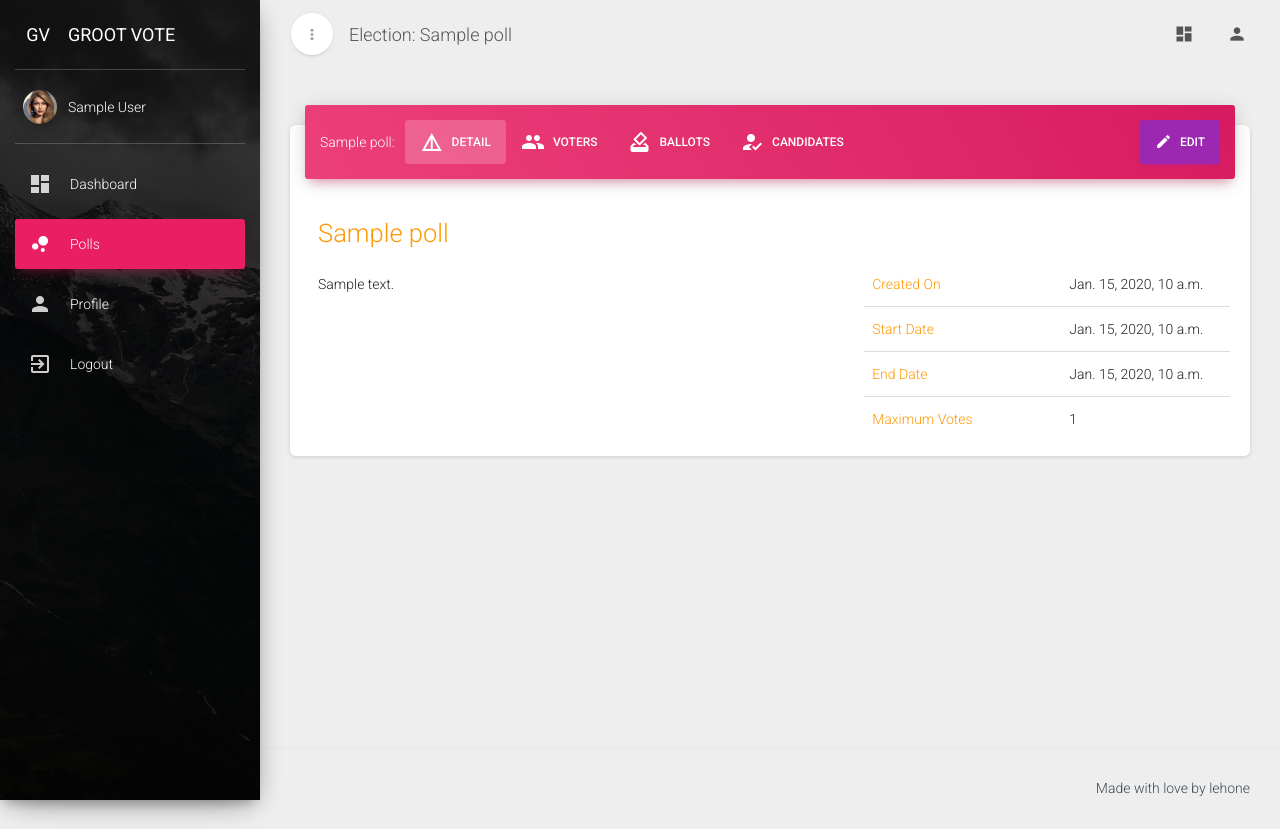
After one commit to lehone-hp/groot, a Django app: page /polls/1/ in a window 1280 px wide. The commit adds this page. Run offline with Django 3.2, Linux system fonts and the light colour scheme; a user stored in the database is signed in; tables that the repository leaves empty hold one stand-in row (values such as "Sample post"); some libraries are stand-ins or nearby versions.

Commit message:
Add voters to election

```diff
--- a/polls/forms.py
+++ b/polls/forms.py
@@ -24,3 +24,8 @@ class CreateElectionForm(forms.Form):
     start_date = forms.DateTimeField(input_formats=['%d/%m/%Y %H:%M'])
     end_date = forms.DateTimeField(input_formats=['%d/%m/%Y %H:%M'])
     max_votes = forms.IntegerField()
+
+
+class AddVoterForm(forms.Form):
+    name = forms.CharField(max_length=30, required=True)
+    email = forms.CharField(max_length=5000, required=True)
--- a/polls/static/polls/css/demo.css
+++ b/polls/static/polls/css/demo.css
@@ -451,3 +451,7 @@
 .w-100 {
     width: 100% !important;
 }
+
+.detail-table tr td{
+    width: 0% !important;
+}
--- a/polls/templates/polls/base.html
+++ b/polls/templates/polls/base.html
@@ -94,6 +94,7 @@
                 </li>
 
                 <li class="{% ifequal request.resolver_match.url_name 'elections' %}{{ 'active' }}{% endifequal %}
+                           {% ifequal request.resolver_match.url_name 'detail' %}{{ 'active' }}{% endifequal %}
                            {% ifequal request.resolver_match.url_name 'create_election' %}{{ 'active' }}{% endifequal %}">
                     <a href="{% url 'polls:elections' %}">
                         <i class="material-icons">bubble_chart</i>
--- /dev/null
+++ b/polls/templates/polls/election_detail.html
@@ -0,0 +1,219 @@
+{% extends "polls/base.html" %}
+
+{% block title %}{{ poll.name }}{% endblock %}
+{% block heading %}Election: {{ poll.name }}{% endblock %}
+
+{% block content %}
+
+    <div class="card">
+        <div class="card-header card-header-tabs" data-background-color="rose">
+            <div class="nav-tabs-navigation">
+                <div class="nav-tabs-wrapper">
+                    <span class="nav-tabs-title">{{ poll.name }}:</span>
+                    <ul class="nav nav-tabs display-inline" data-tabs="tabs">
+                        <li class="{% if request.GET.voter == false %}{{ 'active' }}{% endif %}">
+                        <a href="#details" data-toggle="tab">
+                            <i class="material-icons">details</i>
+                                Detail
+                                <div class="ripple-container"></div>
+                            </a>
+                        </li>
+                        <li class="{% if request.GET.voter %}{{ 'active' }}{% endif %}">
+                            <a href="#voters" data-toggle="tab" aria-expanded="true">
+                                <i class="material-icons">people</i>
+                                Voters
+                                <div class="ripple-container"></div>
+                            </a>
+                        </li>
+                        <li class="">
+                            <a href="#ballots" data-toggle="tab">
+                                <i class="material-icons">how_to_vote</i>
+                                Ballots
+                                <div class="ripple-container"></div>
+                            </a>
+                        </li>
+                        <li class="">
+                            <a href="#candidates" data-toggle="tab">
+                                <i class="material-icons">how_to_reg</i>
+                                Candidates
+                                <div class="ripple-container"></div>
+                            </a>
+                        </li>
+                        <li class="float-right">
+                            <a href="#" class="btn btn-primary">
+                                <i class="material-icons">edit</i>
+                                Edit
+                                <div class="ripple-container"></div>
+                            </a>
+                        </li>
+                    </ul>
+                </div>
+            </div>
+        </div>
+        <div class="card-content">
+            <div class="tab-content">
+                <div class="tab-pane {% if request.GET.voter == false %}{{ 'active' }}{% endif %}" id="details">
+                    <h3  class="text-warning" style="padding-left: 8px">{{ poll.name }}</h3>
+                    <div class="row">
+                        <div class="col-md-7 table-responsive">
+                            <table class="table  detail-table">
+                                <tbody>
+                                    <tr>
+                                        <td>{{ poll.description }}</td>
+                                    </tr>
+                                </tbody>
+                            </table>
+                        </div>
+                        <div class="col-md-5 table-responsive">
+                            <table class="table detail-table">
+                                <tbody>
+                                    <tr>
+                                        <td class="text-warning">Created On</td>
+                                        <td>{{ poll.created_at}}</td>
+                                    </tr>
+                                    <tr>
+                                        <td class="text-warning">Start Date</td>
+                                        <td>{{ poll.start}}</td>
+                                    </tr>
+                                    <tr>
+                                        <td class="text-warning">End Date</td>
+                                        <td>{{ poll.expiration}}</td>
+                                    </tr>
+                                    <tr>
+                                        <td class="text-warning">Maximum Votes</td>
+                                        <td>{{ poll.max_votes }}</td>
+                                    </tr>
+                                </tbody>
+                            </table>
+                        </div>
+                    </div>
+                </div>
+
+                <div class="tab-pane {% if request.GET.voter %}{{ 'active' }}{% endif %}" id="voters">
+                    <div class="row">
+                        <div class="col-sm-6 col-md-8 table-responsive">
+                            <table class="table table-striped detail-table">
+                        <thead>
+                            <tr>
+                                <th>SN</th>
+                                <th>Name</th>
+                                <th>Email</th>
+                                <th>Voted</th>
+                            </tr>
+                        </thead>
+                        <tbody>
+                            {% for voter in poll.voter_set.all %}
+                            <tr>
+                                <td>{{ forloop.counter }}</td>
+                                <td>{{ voter.name }}</td>
+                                <td>{{ voter.email }}</td>
+                                <td>
+                                    {% if voter.vote_set.count > 0 %}
+                                    <i class="material-icons text-success">done</i>
+                                    {% else %}
+                                    <i class="material-icons text-danger">close</i>
+                                    {% endif %}
+                                </td>
+                            </tr>
+                            {% endfor %}
+                        </tbody>
+                    </table>
+                        </div>
+                        <div class="col-sm-6 col-md-4">
+                            <div class="card">
+                                <form action="{% url 'polls:add_voter' poll.id %}" method="POST">
+                                {% csrf_token %}
+
+                                <div class="card-header card-header-icon" data-background-color="rose">
+                                    <i class="material-icons">person_add</i>
+                                </div>
+                                <div class="card-content">
+                                    <h4 class="card-title">Add Voter</h4>
+                                    <div class="form-group label-floating">
+                                        <label class="control-label">Name
+                                            <star>*</star>
+                                        </label>
+                                        <input class="form-control"
+                                               name="name"
+                                               type="text"
+                                               required="true"/>
+                                    </div>
+                                    <div class="form-group label-floating">
+                                        <label class="control-label">Email Address
+                                            <star>*</star>
+                                        </label>
+                                        <input class="form-control"
+                                               name="email"
+                                               type="email"
+                                               required="true"/>
+                                    </div>
+
+                                    <div class="form-footer text-right">
+                                        <button type="submit" class="btn btn-rose btn-fill">Add Voter</button>
+                                    </div>
+                                </div>
+                            </form>
+                            </div>
+                        </div>
+                    </div>
+                </div>
+
+                <div class="tab-pane" id="ballots">
+                    <table class="table table-striped detail-table">
+                        <thead>
+                            <tr>
+                                <th>SN</th>
+                                <th>Voter</th>
+                                <th>Candidate</th>
+                                <th>Date Casted</th>
+                            </tr>
+                        </thead>
+                        <tbody>
+                            {% for voter in poll.voter_set.all %}
+                                {% for vote in poll.vote_set.all %}
+                                    <tr>
+                                        <td>{{ forloop.counter }}</td>
+                                        <td>{{ voter.name }}</td>
+                                        <td>{{ vote.option.name }}</td>
+                                        <td>{{ vote.created_at }}</td>
+                                    </tr>
+                                {% endfor %}
+                            {% endfor %}
+                        </tbody>
+                    </table>
+                </div>
+
+                <div class="tab-pane" id="candidates">
+                    <table class="table table-striped detail-table">
+                        <thead>
+                            <tr>
+                                <th>Name</th>
+                                <th>Votes</th>
+                            </tr>
+                        </thead>
+                        <tbody>
+                        {% for cand in poll.option_set.all %}
+                            <tr>
+                                <td>{{ cand.name }}</td>
+                                <td>{{ cand.votes }}</td>
+                            </tr>
+                        {% endfor %}
+                        </tbody>
+                    </table>
+                </div>
+            </div>
+        </div>
+    </div>
+
+{% endblock %}
+
+{% block footer_script %}
+    <script type="text/javascript">
+        $(document).ready(function () {
+            demo.initMaterialWizard();
+            setTimeout(function () {
+                $('.card.wizard-card').addClass('active');
+            }, 600);
+        })
+    </script>
+{% endblock %}
--- a/polls/urls.py
+++ b/polls/urls.py
@@ -6,6 +6,9 @@ app_name = 'polls'
 urlpatterns = [
     path('all/', views.polls, name='elections'),
     path('create/', views.create_poll, name='create_election'),
+    path('<int:poll_id>/', views.poll_detail, name='detail'),
+    path('<int:poll_id>/add-voter', views.add_voter, name='add_voter'),
+
     path('dashboard/', views.dashboard, name='dashboard'),
     path('profile/', views.profile, name='profile'),
     path('change-password/', views.change_password, name='change_password'),
--- a/polls/views.py
+++ b/polls/views.py
@@ -1,16 +1,19 @@
+import uuid
+
 from django.contrib import messages
 from django.contrib.auth import authenticate, login, update_session_auth_hash
 from django.contrib.auth.decorators import login_required
 from django.contrib.auth.forms import PasswordChangeForm
 from django.contrib.auth.models import User
-from django.http import HttpResponseRedirect
-from django.shortcuts import render, redirect
+from django.core.mail import send_mail
+from django.http import HttpResponseRedirect, HttpResponse
+from django.shortcuts import render, redirect, get_object_or_404
 
 # Create your views here.
 from django.urls import reverse
 
-from polls.forms import SignUpForm, EditProfileForm, CreateElectionForm
-from polls.models import Poll, Option
+from polls.forms import SignUpForm, EditProfileForm, CreateElectionForm, AddVoterForm
+from polls.models import Poll, Option, Voter
 
 
 def index(request):
@@ -38,6 +41,45 @@ def polls(request):
         'pending': pending,
         'finished': finished
     })
+
+
+@login_required
+def poll_detail(request, poll_id):
+    poll = get_object_or_404(Poll, pk=poll_id)
+    return render(request, 'polls/election_detail.html', {
+        'poll': poll
+    })
+
+
+@login_required
+def add_voter(request, poll_id):
+    poll = get_object_or_404(Poll, pk=poll_id)
+
+    if request.method == 'POST':
+        form = AddVoterForm(request.POST)
+        if form.is_valid():
+            old_voter = poll.voter_set.filter(email=form.cleaned_data.get('email')).count()
+            if old_voter <= 0:
+                voter = Voter()
+                voter.name = form.cleaned_data.get('name')
+                voter.email = form.cleaned_data.get('email')
+                voter.access_token = uuid.uuid4()
+                voter.poll = poll
+                voter.save()
+
+                # TODO change the to_email and generate the voting link here
+                send_mail('Voter Invitation',
+                          'Hello, '+str(voter.name)+"\n\n"
+                          'You have been invited to take part in the following election by voting:\n\n'
+                                +poll.name+': '+poll.description+'\n\n'
+                          'To do so, please follow the link provided: http://localhost:8000/polls/2/ \n\n'
+                          'regards, Groot Team.',
+                          'Groot Vote <noreply@groot.com>',
+                          ['lehone4hope@gmail.com'])
+
+            return redirect('/polls/'+str(poll_id)+'/?voter=true')
+    else:
+        return redirect('polls:detail', poll_id)
 
 
 @login_required
```
Also changed, not shown: groot/settings.py (+7 -6 lines), polls/templates/polls/elections.html (+28 -15 lines).
